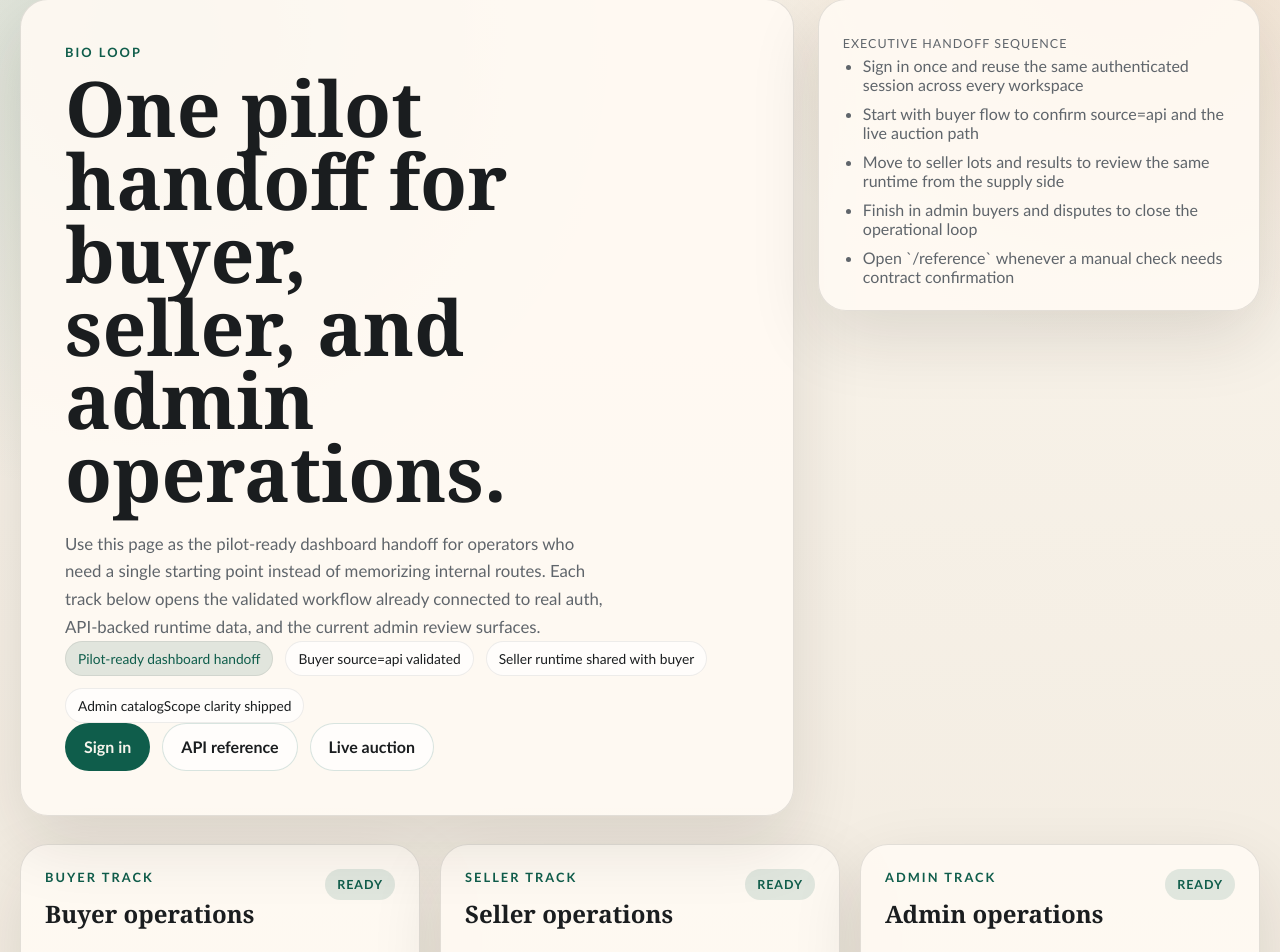
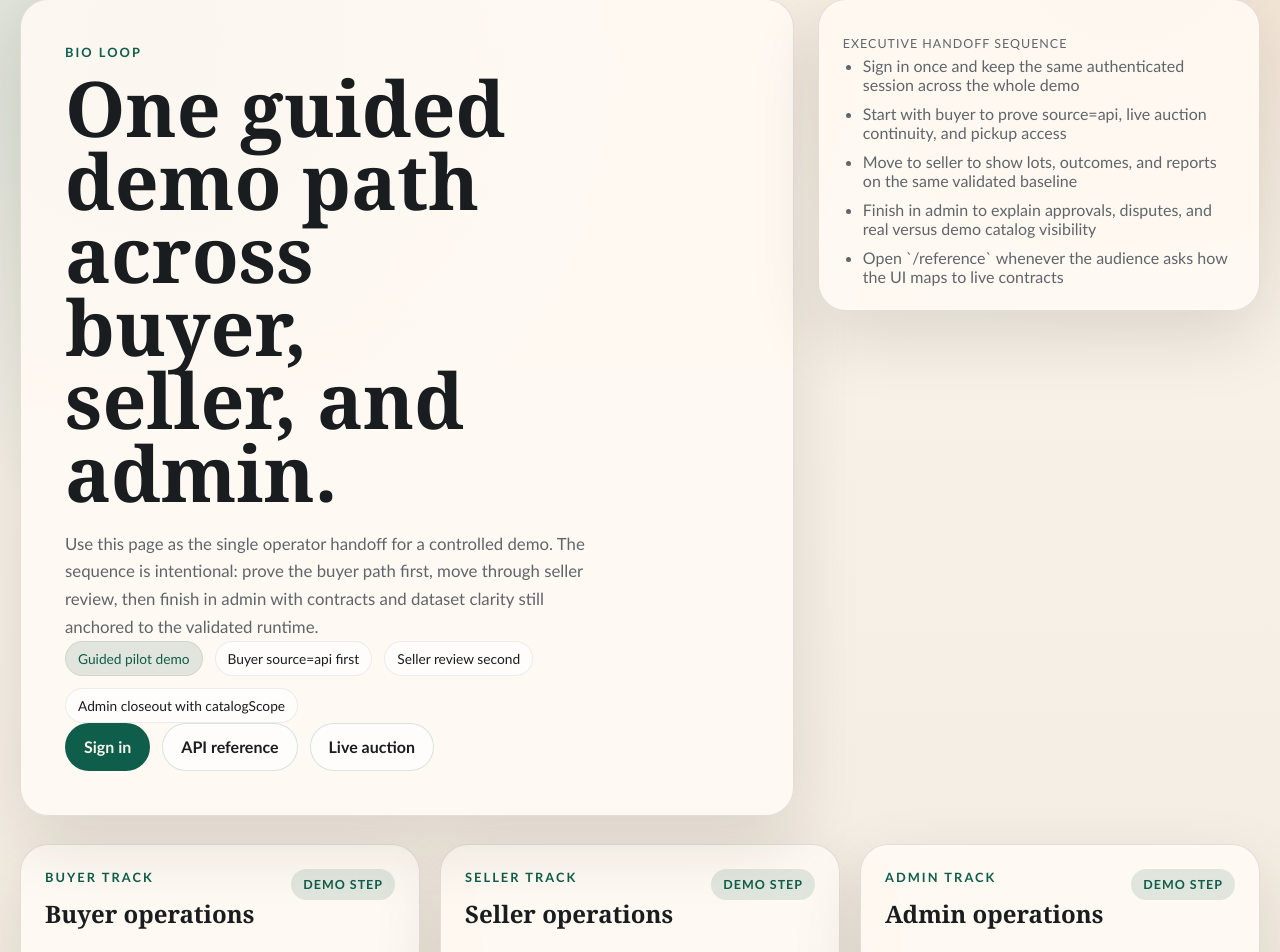
Before and after one commit to devricardo90/Bio-Loop-Orchestrator, a Next.js app in the folder apps/web/: page / in a window 1280 px wide. Shown: the part 156-1108 px from the top of the page. Built offline with nearby package versions, Linux system fonts and the light colour scheme; no server answers.

Commit message:
docs: add M10 structure and pilot demo playbook

```diff
--- a/apps/web/app/admin/page.tsx
+++ b/apps/web/app/admin/page.tsx
@@ -6,10 +6,10 @@ export default function AdminHomePage() {
       <section className="hero">
         <div className="hero-copy">
           <p className="eyebrow">Admin overview</p>
-          <h1>Operational review for buyers and disputes.</h1>
+          <h1>Admin closeout for approvals, disputes, and dataset clarity.</h1>
           <p className="lead">
-            The admin area supports manual review of buyer approvals and dispute resolution with the same live API
-            contracts exposed in `/reference`.
+            Use admin as the final step of the guided demo. This workspace closes the loop with buyer approvals,
+            dispute handling, and clear separation between demo and real catalog records.
           </p>
           <div className="hero-meta">
             <Link href="/admin/buyers" className="button button-primary">
@@ -28,10 +28,10 @@ export default function AdminHomePage() {
           <div className="panel">
             <p className="label">Operational checklist</p>
             <ul className="feature-list">
-              <li>Review buyer approvals against live API state</li>
-              <li>Resolve or escalate disputes from the same queue used in e2e</li>
-              <li>Use consistent loading, empty, and error states during manual checks</li>
-              <li>Jump to `/reference` from the workspaces when troubleshooting</li>
+              <li>Open buyers first to show approvals on the live admin surface</li>
+              <li>Use `catalogScope` and dataset badges to explain real versus demo records</li>
+              <li>Move to disputes to show the operational loop closing without dead-ends</li>
+              <li>Jump to `/reference` whenever the audience asks for contract-level confirmation</li>
             </ul>
           </div>
         </div>
--- a/apps/web/app/page.tsx
+++ b/apps/web/app/page.tsx
@@ -4,32 +4,32 @@ const handoffTracks = [
   {
     eyebrow: "Buyer track",
     title: "Buyer operations",
-    summary: "Validate feed, auction detail, bidding, and pickup against the API-backed runtime.",
+    summary: "Show the API-backed buyer path first: feed, live auction, and pickup in one controlled flow.",
     primaryHref: "/buyer/feed",
     primaryLabel: "Open buyer feed",
     secondaryHref: "/buyer/orders",
     secondaryLabel: "Open pickup queue",
-    checklist: "Confirm source=api, then review live auction detail and pickup readiness."
+    checklist: "Start here to prove source=api, then open the live auction and confirm pickup readiness."
   },
   {
     eyebrow: "Seller track",
     title: "Seller operations",
-    summary: "Review lots, outcomes, and reports from the same shared runtime used by buyer and admin.",
+    summary: "Move to seller once buyer is clear, then review lots, outcomes, and export-ready reports.",
     primaryHref: "/seller/lots",
     primaryLabel: "Open seller lots",
     secondaryHref: "/seller/results",
     secondaryLabel: "Open seller results",
-    checklist: "Verify listed lots, terminal states, and billing-ready outputs before handoff."
+    checklist: "Confirm listed lots, terminal states, and reports before handing the story to admin."
   },
   {
     eyebrow: "Admin track",
     title: "Admin operations",
-    summary: "Approve buyers, resolve disputes, and cross-check the contracts exposed in /reference.",
+    summary: "Close the loop in admin with buyer approvals, disputes, and catalogScope visibility.",
     primaryHref: "/admin/buyers",
     primaryLabel: "Open buyer approvals",
     secondaryHref: "/admin/disputes",
     secondaryLabel: "Open dispute queue",
-    checklist: "Use catalogScope filters and dataset badges to separate real and demo records."
+    checklist: "Use catalogScope and dataset badges to explain demo versus real records without ambiguity."
   }
 ] as const;
 
@@ -39,17 +39,17 @@ export default function HomePage() {
       <section className="hero hero-home">
         <div className="hero-copy">
           <p className="eyebrow">Bio Loop</p>
-          <h1>One pilot handoff for buyer, seller, and admin operations.</h1>
+          <h1>One guided demo path across buyer, seller, and admin.</h1>
           <p className="lead">
-            Use this page as the pilot-ready dashboard handoff for operators who need a single starting point instead
-            of memorizing internal routes. Each track below opens the validated workflow already connected to real
-            auth, API-backed runtime data, and the current admin review surfaces.
+            Use this page as the single operator handoff for a controlled demo. The sequence is intentional: prove the
+            buyer path first, move through seller review, then finish in admin with contracts and dataset clarity still
+            anchored to the validated runtime.
           </p>
           <div className="tag-row">
-            <span className="chip chip-accent">Pilot-ready dashboard handoff</span>
-            <span className="chip">Buyer source=api validated</span>
-            <span className="chip">Seller runtime shared with buyer</span>
-            <span className="chip">Admin catalogScope clarity shipped</span>
+            <span className="chip chip-accent">Guided pilot demo</span>
+            <span className="chip">Buyer source=api first</span>
+            <span className="chip">Seller review second</span>
+            <span className="chip">Admin closeout with catalogScope</span>
           </div>
           <div className="hero-meta">
             <Link href="/login" className="button button-primary">
@@ -68,11 +68,11 @@ export default function HomePage() {
           <div className="panel">
             <p className="label">Executive handoff sequence</p>
             <ul className="feature-list">
-              <li>Sign in once and reuse the same authenticated session across every workspace</li>
-              <li>Start with buyer flow to confirm source=api and the live auction path</li>
-              <li>Move to seller lots and results to review the same runtime from the supply side</li>
-              <li>Finish in admin buyers and disputes to close the operational loop</li>
-              <li>Open `/reference` whenever a manual check needs contract confirmation</li>
+              <li>Sign in once and keep the same authenticated session across the whole demo</li>
+              <li>Start with buyer to prove source=api, live auction continuity, and pickup access</li>
+              <li>Move to seller to show lots, outcomes, and reports on the same validated baseline</li>
+              <li>Finish in admin to explain approvals, disputes, and real versus demo catalog visibility</li>
+              <li>Open `/reference` whenever the audience asks how the UI maps to live contracts</li>
             </ul>
           </div>
         </div>
@@ -86,7 +86,7 @@ export default function HomePage() {
                 <p className="eyebrow">{track.eyebrow}</p>
                 <h2>{track.title}</h2>
               </div>
-              <span className="status-badge status-live">Ready</span>
+              <span className="status-badge status-live">Demo step</span>
             </div>
             <p className="muted">{track.summary}</p>
             <p className="handoff-checklist">{track.checklist}</p>
--- a/apps/web/app/seller/page.tsx
+++ b/apps/web/app/seller/page.tsx
@@ -11,10 +11,10 @@ export default function SellerHomePage() {
       <section className="hero hero-home">
         <div className="hero-copy">
           <p className="eyebrow">Seller overview</p>
-          <h1>Operational control for lots, outcomes, and billing.</h1>
+          <h1>Seller review for lots, outcomes, and reports.</h1>
           <p className="lead">
-            The seller area is tuned for manual review of listed lots, terminal states, and billing outputs tied to
-            the current API-backed runtime.
+            Use seller as the second step of the guided demo. This workspace shows how the same validated baseline
+            supports listed lots, terminal states, and report-ready outputs from the supply side.
           </p>
           <div className="hero-meta">
             <Link href="/seller/lots" className="button button-primary">
@@ -33,11 +33,11 @@ export default function SellerHomePage() {
           <div className="panel">
             <p className="label">Operational checklist</p>
             <ul className="feature-list">
-              <li>Review listed lots and current auction states</li>
-              <li>Inspect results and settlement-ready outcomes</li>
-              <li>Export billing snapshots for settled orders</li>
-              <li>Open lot detail pages for specific auction outcomes</li>
-              <li>Validate seller behavior against the same runtime seen by buyer and admin</li>
+              <li>Review listed lots after the buyer path has already proved source=api</li>
+              <li>Inspect results and settlement-ready outcomes as the seller-side continuation of the story</li>
+              <li>Open reports to show export-ready operational evidence</li>
+              <li>Use lot and result detail pages to answer follow-up questions without leaving the seller flow</li>
+              <li>Keep the narrative tied to the same runtime later reused by admin</li>
             </ul>
           </div>
         </div>
```
Also changed, not shown: 11 other files (tests, documents, lock files or other folders).
